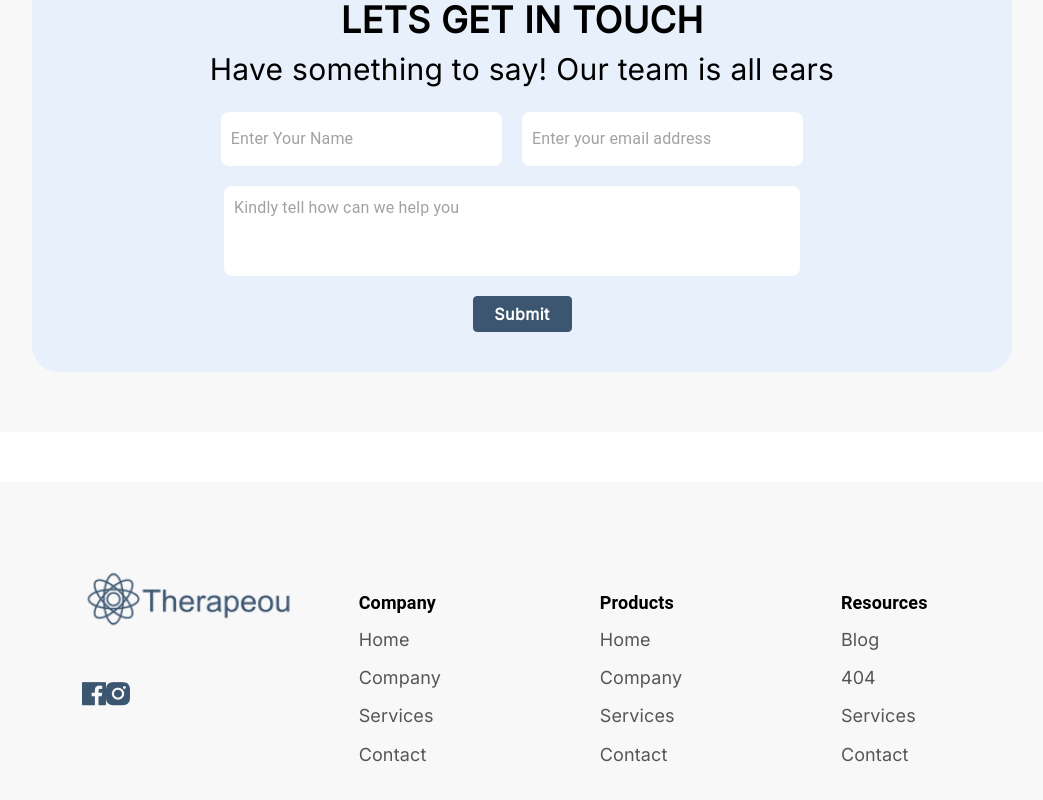
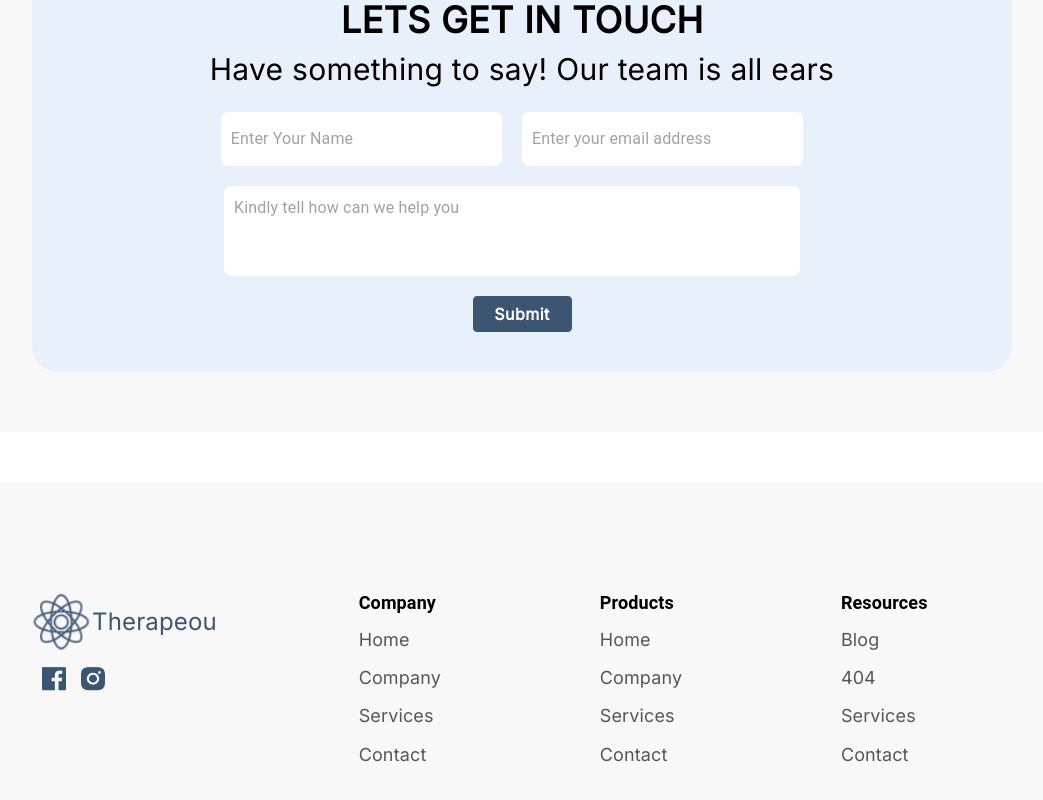
Before and after one commit to gamer00001/therapeou, a React (Create React App) app: page / in a window 1280 px wide. Shown: the part 3044-3844 px from the top of the page, without its empty margins (118-1161 px from the left). Built offline with nearby package versions, Linux system fonts and the light colour scheme.

Commit message:
routing issue fixed

```diff
--- a/package.json
+++ b/package.json
@@ -14,7 +14,7 @@
     "postcss-normalize": "^10.0.1",
     "react": "^18.2.0",
     "react-dom": "^18.2.0",
-    "react-router-dom": "^5.2.0",
+    "react-router-dom": "^6.11.2",
     "react-scripts": "^5.0.1",
     "web-vitals": "^2.1.4"
   },
--- a/src/App.js
+++ b/src/App.js
@@ -1,6 +1,6 @@
 import React from "react";
-import { Router, Route, Switch } from "react-router-dom";
-import { history } from "./history";
+import { Routes, Route } from "react-router-dom";
+// import { history } from "./history";
 import Home from "./pages/Home";
 import Register from "./pages/Register";
 import Login from "./pages/Login";
@@ -10,19 +10,17 @@ import TermsAndConditions from "./pages/TermsAndConditions";
 function App() {
   return (
     <>
-      <Router history={history}>
-        <Switch>
-          <Route
-            path="/terms-conditions"
-            exact
-            component={TermsAndConditions}
-          />
-          <Route path="/get-in-touch" exact component={GetInTouch} />
-          <Route path="/login" exact component={Login} />
-          <Route path="/register" exact component={Register} />
-          <Route path="/" component={Home} />
-        </Switch>
-      </Router>
+      <Routes>
+        <Route
+          path="/terms-conditions"
+          exact
+          element={<TermsAndConditions />}
+        />
+        <Route path="/get-in-touch" exact element={<GetInTouch />} />
+        <Route path="/login" exact element={<Login />} />
+        <Route path="/register" exact element={<Register />} />
+        <Route path="/" element={<Home />} />
+      </Routes>
     </>
   );
 }
--- a/src/components/Footer/index.jsx
+++ b/src/components/Footer/index.jsx
@@ -1,6 +1,6 @@
 import React from "react";
 import { Grid, Typography } from "@mui/material";
-import Logo from "../../assets/logo.png";
+import Logo from "../../assets/logo1.png";
 import FacebookIcon from "../../assets/facebook.png";
 import InstagramIcon from "../../assets/instagram.png";
 
@@ -9,15 +9,12 @@ import { FooterLinks } from "../../constants/Home";
 
 const Footer = () => {
   return (
-    <Grid
-      className={styles.footerContainer}
-      container
-      //   rowSpacing={5}
-      //   columnSpacing={6}
-      //   gap={40}
-    >
+    <Grid className={styles.footerContainer} container>
       <Grid item xs={4} md={4} lg={4}>
-        <img src={Logo} className={styles.footerLogo} alt="logo" />
+        <Typography className={styles.footerLogoContainer} component="div">
+          <img src={Logo} className={styles.footerLogo} alt="logo" />
+          <span className={styles.logoName}>Therapeou</span>
+        </Typography>
         <Typography className={styles.socialLinks} component="div">
           <img
             alt="facebook"
@@ -27,7 +24,7 @@ const Footer = () => {
           <img
             alt="facebook"
             src={InstagramIcon}
-            className={styles.socialsLogo}
+            className={`${styles.socialsLogo} ${styles.socialsSpacing}`}
           />
         </Typography>
       </Grid>
--- a/src/components/Footer/style.module.css
+++ b/src/components/Footer/style.module.css
@@ -4,7 +4,7 @@
 }
 
 .footerLogo {
-  width: 316px;
+  width: 60px;
   /* height: 70px; */
 }
 
@@ -44,5 +44,22 @@
 }
 
 .socialLinks {
-  padding-left: 50px;
+  padding-left: 10px;
 }
+
+.socialsSpacing {
+  padding-top: 15px;
+  padding-left: 15px;
+}
+
+.footerLogoContainer {
+  padding-top: 50px;
+  display: flex;
+  align-items: center;
+}
+
+.logoName {
+  font-size: 24px;
+  font-weight: 500;
+  color: #3c5671;
+}
--- a/src/components/LoginRegisterForm/index.jsx
+++ b/src/components/LoginRegisterForm/index.jsx
@@ -1,18 +1,24 @@
 import React from "react";
 import { Grid, Input, Typography } from "@mui/material";
+import { useNavigate } from "react-router-dom";
+
 import styles from "./style.module.css";
+
 import fbSocial from "../../assets/fb-social.png";
 import googleSocial from "../../assets/google-social.png";
+import Img from "../../assets/login-img.png";
+
 import CButton from "../CButton";
 import SocialLinkButton from "../../components/SocialLinkButton";
-import Img from "../../assets/login-img.png";
 
 const LoginRegisterForm = ({
   title = "Create Account",
   actionText = "Login",
   redirectText = "Login",
   fields = [],
+  redirectRoute = "login",
 }) => {
+  const navigate = useNavigate();
   return (
     <Grid container justifyContent="center">
       <Grid item xs={4} className={styles.loginContainer}>
@@ -80,7 +86,12 @@ const LoginRegisterForm = ({
         >
           <Grid item className={styles.lastSubtitle}>
             <span>Already have an account? </span>
-            <span className={styles.underline}>{redirectText}</span>
+            <span
+              className={styles.underline}
+              onClick={() => navigate(`/${redirectRoute}`)}
+            >
+              {redirectText}
+            </span>
           </Grid>
         </Grid>
       </Grid>
--- a/src/history.js
+++ b/src/history.js
@@ -1,2 +1,4 @@
-import { createBrowserHistory } from "history";
-export const history = createBrowserHistory();
+// import React from "react";
+// import { useNavigate } from "react-router-dom";
+
+// export const navigate = useNavigate();
--- a/src/index.js
+++ b/src/index.js
@@ -1,13 +1,16 @@
-import React from 'react';
-import ReactDOM from 'react-dom/client';
-import './index.css';
-import App from './App';
-import reportWebVitals from './reportWebVitals';
+import React from "react";
+import ReactDOM from "react-dom/client";
+import "./index.css";
+import App from "./App";
+import reportWebVitals from "./reportWebVitals";
+import { BrowserRouter } from "react-router-dom";
 
-const root = ReactDOM.createRoot(document.getElementById('root'));
+const root = ReactDOM.createRoot(document.getElementById("root"));
 root.render(
   <React.StrictMode>
-    <App />
+    <BrowserRouter>
+      <App />
+    </BrowserRouter>
   </React.StrictMode>
 );
 
--- a/src/pages/GetInTouch/index.jsx
+++ b/src/pages/GetInTouch/index.jsx
@@ -3,7 +3,7 @@ import { Grid, Input, TextField, Typography } from "@mui/material";
 import styles from "./style.module.css";
 import CButton from "../../components/CButton";
 import { ContactInfo } from "../../constants/GetInTouch";
-// import MapImg from "../../assets/map-view.png";
+import MapImg from "../../assets/map-view.png";
 
 const list = [
   {
@@ -138,11 +138,11 @@ const GetInTouch = () => {
             })}
           </Grid>
 
-          {/* <Grid container>
+          <Grid container>
             <Grid item className={styles.mapView}>
               <img src={MapImg} alt="map-view" />
             </Grid>
-          </Grid> */}
+          </Grid>
         </Grid>
 
         <Grid item xs={3} className={styles.getInTouchRightSide}></Grid>
--- a/src/pages/GetInTouch/style.module.css
+++ b/src/pages/GetInTouch/style.module.css
@@ -90,6 +90,6 @@
 
 .mapView {
   position: absolute;
-  top: 50px;
+  top: 25px;
   right: 120px;
 }
--- a/src/pages/Home/index.jsx
+++ b/src/pages/Home/index.jsx
@@ -18,11 +18,11 @@ import {
 import Footer from "../../components/Footer";
 
 import CButton from "../../components/CButton";
-import { useHistory } from "react-router-dom";
+import { useNavigate } from "react-router-dom";
 import styles from "./style.module.css";
 
 const Home = () => {
-  const history = useHistory();
+  const navigate = useNavigate();
   return (
     <div>
       <>
@@ -60,7 +60,7 @@ const Home = () => {
                       borderColor: "#3C5671",
                       color: "#3C5671",
                     }}
-                    onClick={() => history.push("/login")}
+                    onClick={() => navigate("/login")}
                   >
                     Sign In
                   </Button>
@@ -73,14 +73,7 @@ const Home = () => {
                       background: "#3C5671",
                       borderColor: "#3C5671",
                     }}
-                    onClick={() =>
-                      history.push({
-                        pathname: "/register",
-                        state: {
-                          redirectRoute: `${history.location.pathname}`,
-                        },
-                      })
-                    }
+                    onClick={() => navigate("/register")}
                   >
                     Sign Up
                   </Button>
--- a/src/pages/Login/index.jsx
+++ b/src/pages/Login/index.jsx
@@ -9,6 +9,7 @@ const Login = () => {
       actionText="Sign in"
       redirectText="Sign Up"
       fields={LoginFields}
+      redirectRoute="register"
     />
   );
 };
--- a/src/pages/Register/index.jsx
+++ b/src/pages/Register/index.jsx
@@ -9,6 +9,7 @@ const Register = () => {
       actionText="Create Account"
       redirectText="Log In"
       fields={RegisterFields}
+      redirectRoute="login"
     />
   );
 };
```
Also changed, not shown: 1 other file (tests, documents, lock files or other folders).
